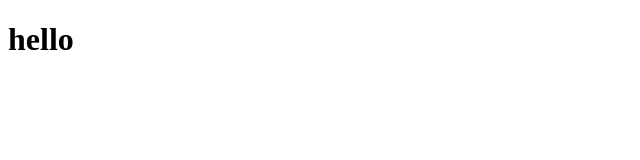
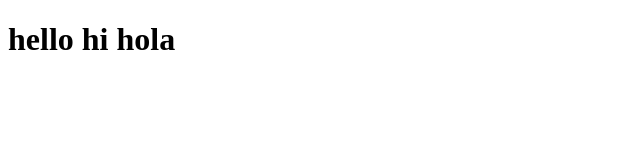
Before and after one commit to harshini-1523/learning, a plain HTML site: page index.html in a window 1280 px wide. Shown: the whole page, without its empty margins (0-640 px from the left). Drawn offline with Linux system fonts and the light colour scheme.

Commit message:
second commit

```diff
--- a/index.html
+++ b/index.html
@@ -7,6 +7,6 @@
     <title>hello</title>
 </head>
 <body>
-    <h1> hello </h1>
+    <h1> hello hi hola</h1>
 </body>
 </html>
```
